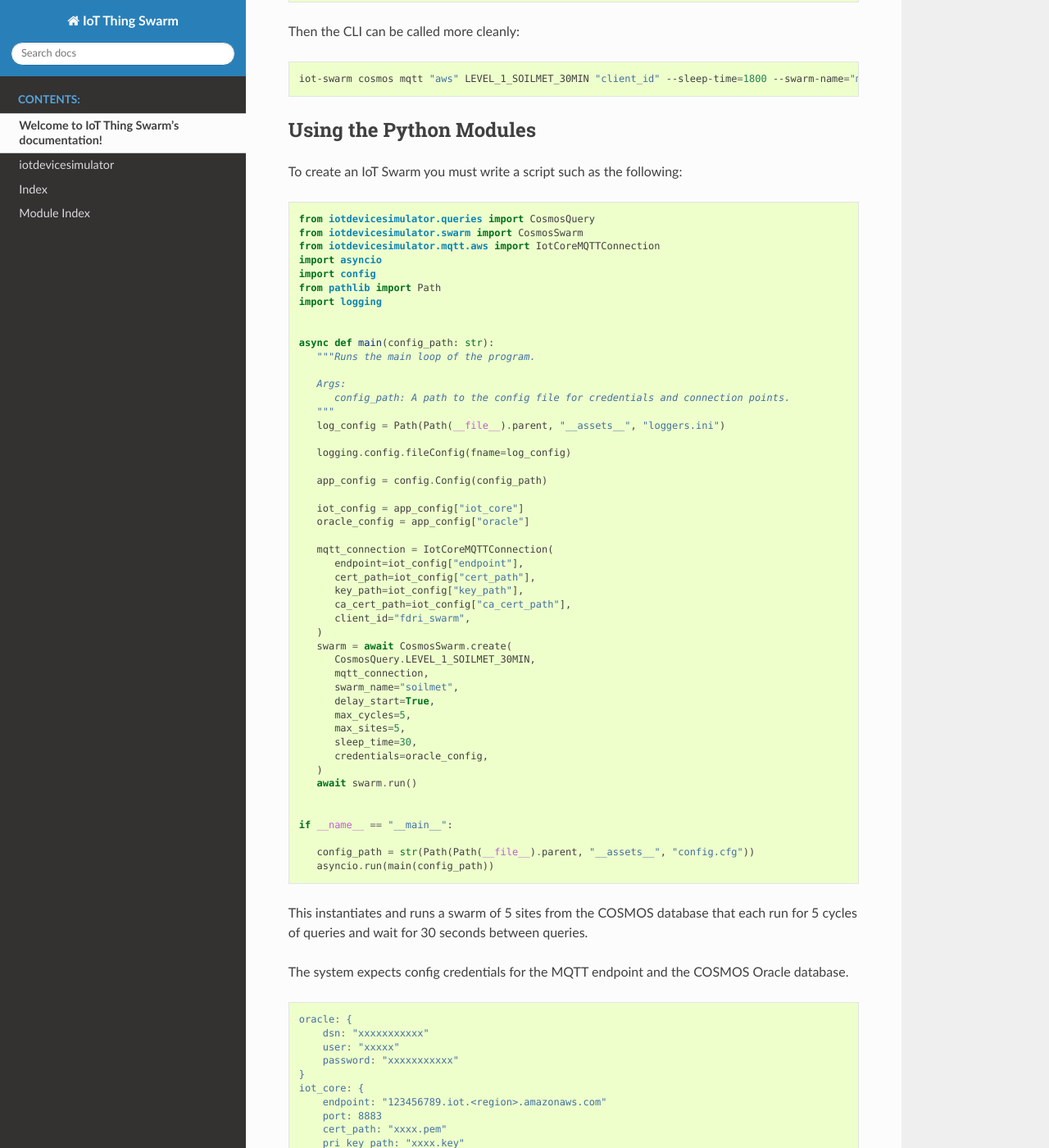
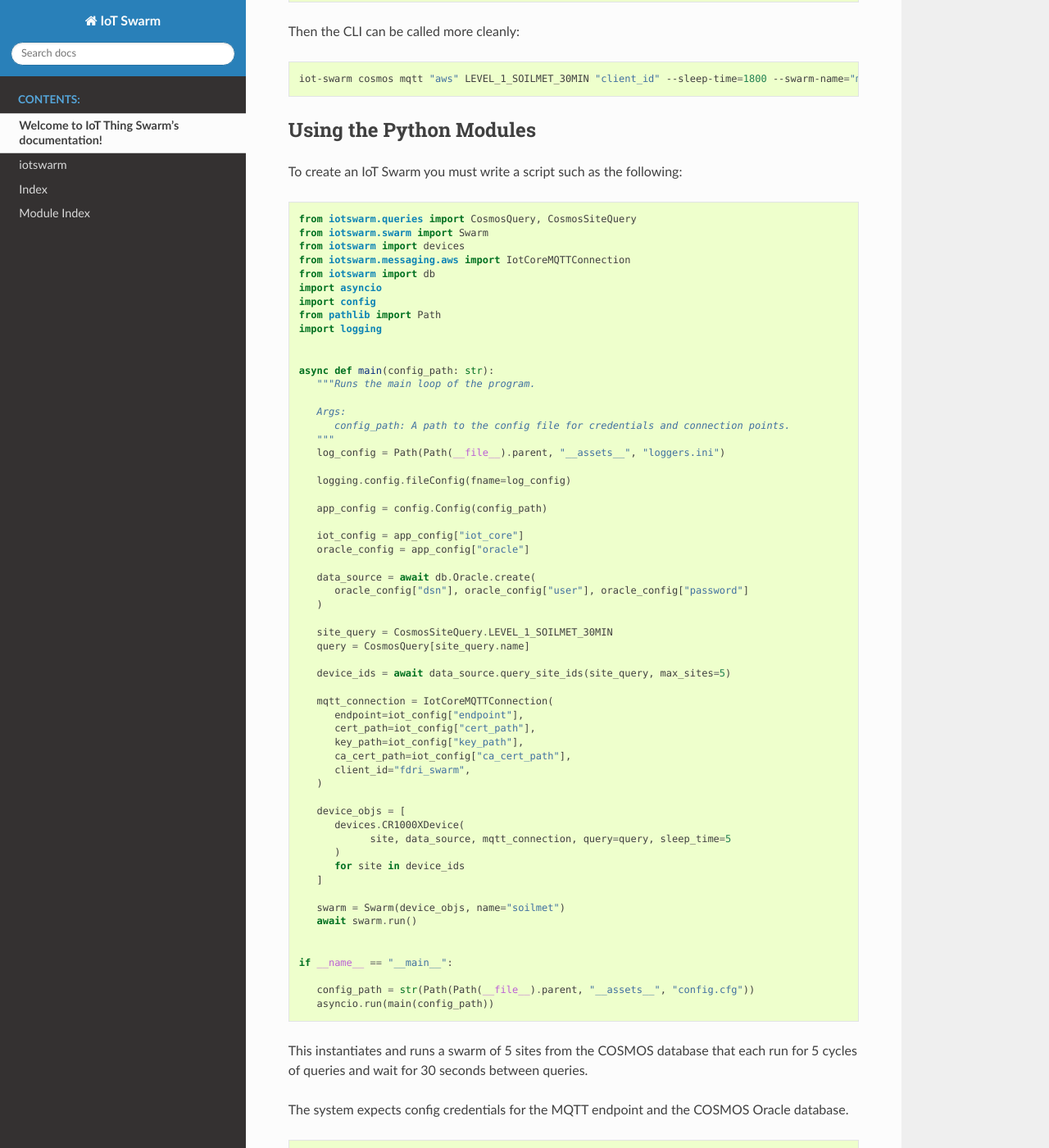
Before and after one commit to NERC-CEH/iot-swarm, a Sphinx documentation site: the page built from docs/index.rst, in a window 1280 px wide and 1400 px high, scrolled down 1445 px. Shown: the whole window at 82% size. Built offline with Sphinx 7.4.7 and the Read the Docs theme 2.0.0, drawn with Linux system fonts in a browser that asks for light colours; the version number could not be read and is left out; some of the changed text lies outside the part shown.

Commit message:
Updated doc files to match renaming

```diff
--- a/docs/conf.py
+++ b/docs/conf.py
@@ -13,7 +13,7 @@ sys.path.append(path)
 print(path)
 import iotswarm
 
-project = "IoT Thing Swarm"
+project = "IoT Swarm"
 copyright = "2024, Lewis Chambers"
 author = "Lewis Chambers"
 release = iotswarm.__version__
--- a/docs/index.rst
+++ b/docs/index.rst
@@ -44,7 +44,7 @@ Install this package via pip:
 
    pip install git+https://github.com/NERC-CEH/iot-swarm.git
 
-This installs the package :python:`iotdevicesimulator` into your python environment.
+This installs the package :python:`iotswarm` into your python environment.
 
 -------------
 Using The CLI
@@ -94,9 +94,11 @@ To create an IoT Swarm you must write a script such as the following:
 
 .. code-block:: python
 
-   from iotdevicesimulator.queries import CosmosQuery
-   from iotdevicesimulator.swarm import CosmosSwarm
-   from iotdevicesimulator.mqtt.aws import IotCoreMQTTConnection
+   from iotswarm.queries import CosmosQuery, CosmosSiteQuery
+   from iotswarm.swarm import Swarm
+   from iotswarm import devices
+   from iotswarm.messaging.aws import IotCoreMQTTConnection
+   from iotswarm import db
    import asyncio
    import config
    from pathlib import Path
@@ -118,6 +120,15 @@ To create an IoT Swarm you must write a script such as the following:
       iot_config = app_config["iot_core"]
       oracle_config = app_config["oracle"]
 
+      data_source = await db.Oracle.create(
+         oracle_config["dsn"], oracle_config["user"], oracle_config["password"]
+      )
+
+      site_query = CosmosSiteQuery.LEVEL_1_SOILMET_30MIN
+      query = CosmosQuery[site_query.name]
+
+      device_ids = await data_source.query_site_ids(site_query, max_sites=5)
+
       mqtt_connection = IotCoreMQTTConnection(
          endpoint=iot_config["endpoint"],
          cert_path=iot_config["cert_path"],
@@ -125,16 +136,15 @@ To create an IoT Swarm you must write a script such as the following:
          ca_cert_path=iot_config["ca_cert_path"],
          client_id="fdri_swarm",
       )
-      swarm = await CosmosSwarm.create(
-         CosmosQuery.LEVEL_1_SOILMET_30MIN,
-         mqtt_connection,
-         swarm_name="soilmet",
-         delay_start=True,
-         max_cycles=5,
-         max_sites=5,
-         sleep_time=30,
-         credentials=oracle_config,
-      )
+
+      device_objs = [
+         devices.CR1000XDevice(
+               site, data_source, mqtt_connection, query=query, sleep_time=5
+         )
+         for site in device_ids
+      ]
+
+      swarm = Swarm(device_objs, name="soilmet")
       await swarm.run()
 
 
@@ -142,6 +152,7 @@ To create an IoT Swarm you must write a script such as the following:
 
       config_path = str(Path(Path(__file__).parent, "__assets__", "config.cfg"))
       asyncio.run(main(config_path))
+
 
 
 This instantiates and runs a swarm of 5 sites from the COSMOS database that
--- a/docs/source/modules.rst
+++ b/docs/source/modules.rst
@@ -1,7 +1,7 @@
-iotdevicesimulator
-==================
+iotswarm
+========
 
 .. toctree::
    :maxdepth: 4
 
-   iotdevicesimulator
+   iotswarm
```
Also changed, not shown: docs/source/iotswarm.messaging.rst (renamed from docs/source/iotdevicesimulator.messaging.rst, +6 -6 lines), docs/source/iotswarm.rst (renamed from docs/source/iotdevicesimulator.rst, +16 -16 lines), docs/source/iotswarm.scripts.rst (renamed from docs/source/iotdevicesimulator.scripts.rst, +4 -4 lines), 4 other files.
